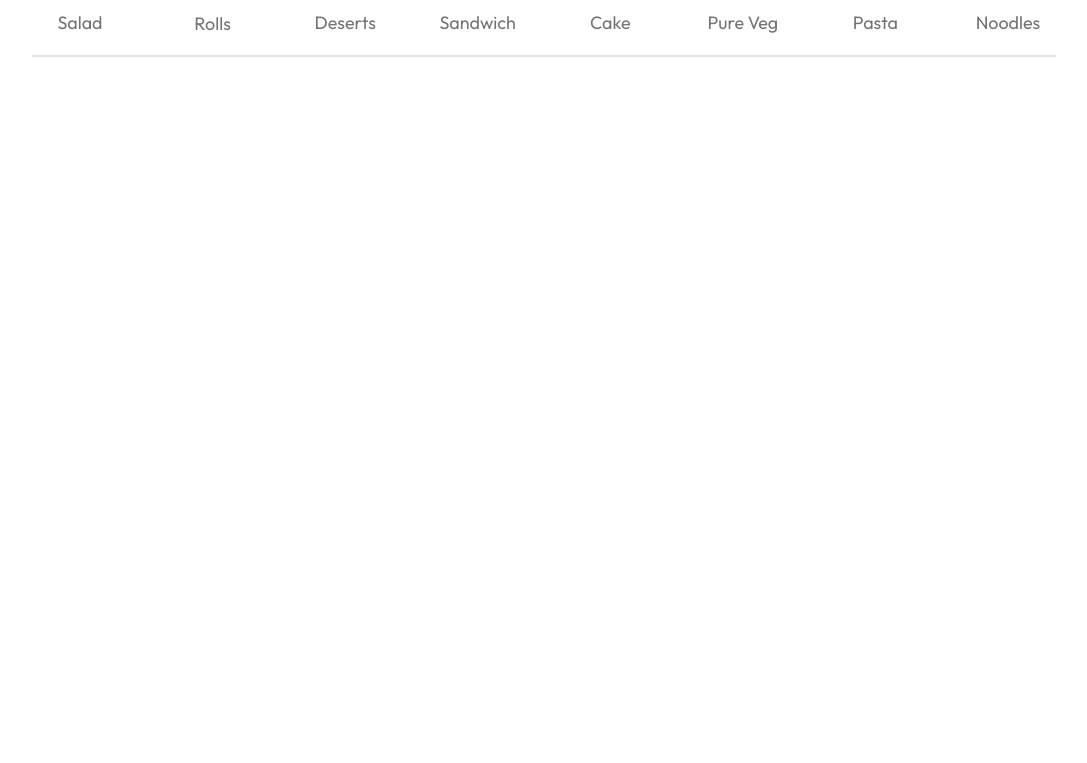
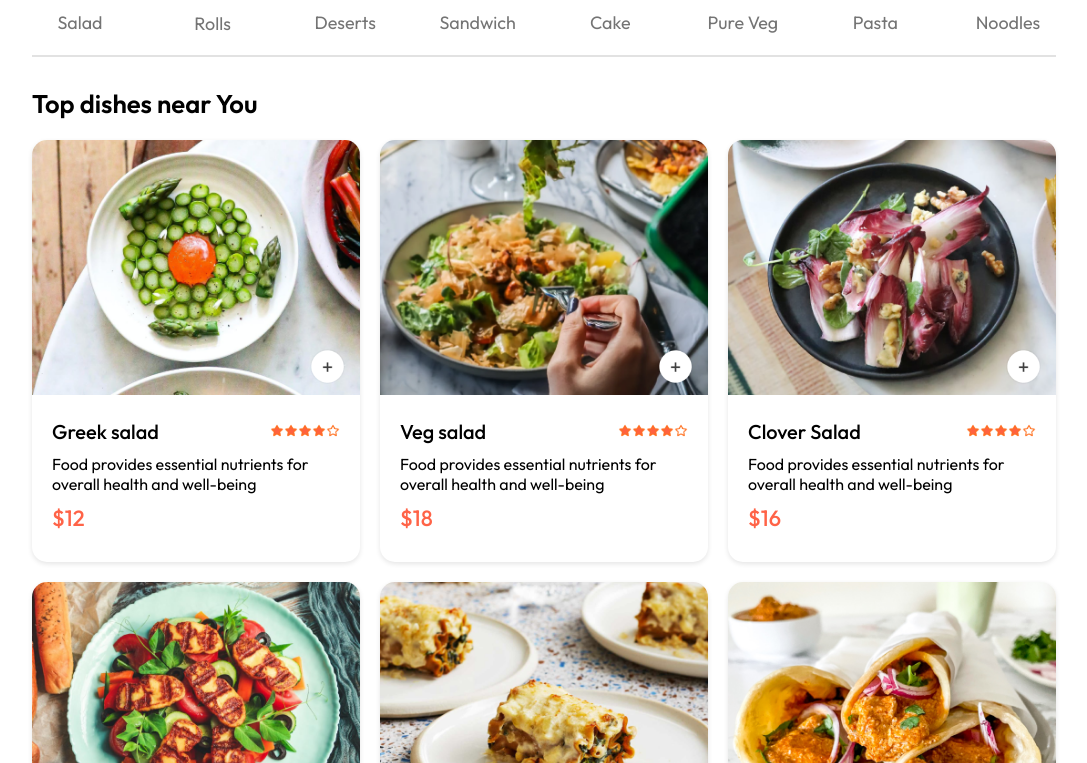
Before and after one commit to Meghna-Saini/Food-Delivery, a React (Vite) app in the folder frontend/: page / in a window 1280 px wide. Shown: the part 717-1480 px from the top of the page, without its empty margins (96-1183 px from the left). Before the commit the page ends 800 px from the top, so only its background shows below. Built offline with nearby package versions, Linux system fonts and the light colour scheme.

Commit message:
Food Items added

```diff
--- a/frontend/src/components/ExploreMenu/ExploreMenu.css
+++ b/frontend/src/components/ExploreMenu/ExploreMenu.css
@@ -42,3 +42,7 @@
   background-color: #e2e2e2;
   border: none;
 }
+.explore-menu-list-item .active{
+  border: 4px solid tomato;
+  padding: 2px;
+}
--- a/frontend/src/components/ExploreMenu/ExploreMenu.jsx
+++ b/frontend/src/components/ExploreMenu/ExploreMenu.jsx
@@ -1,7 +1,7 @@
 import React from 'react'
 import './ExploreMenu.css'
 import {menu_list} from '../../assets/assets'
-const ExploreMenu = () => {
+const ExploreMenu = ({category, setCategory}) => {
   return (
     <div className='explore-menu' id='explore-menu'>
       <h1>Explore our Menu</h1>
@@ -9,8 +9,8 @@ const ExploreMenu = () => {
       <div className="explore-menu-list">
         {menu_list.map((item, index) => {
           return (
-            <div key={index} className="explore-menu-list-item">
-              <img src={item.menu_image} alt={item.name} />
+            <div onClick={() => setCategory(prev => prev === item.menu_name ? "All" : item.menu_name)}  key={index} className="explore-menu-list-item">
+              <img className={category === item.menu_name ? "active" : ""} src={item.menu_image} alt={item.name} />
 
               <p>{item.menu_name}</p>
 
--- /dev/null
+++ b/frontend/src/components/FoodDisplay/FoodDisplay.css
@@ -0,0 +1,14 @@
+.food-display{
+  margin-top: 30px;
+
+}
+.food-display h2{
+  font-size: max(2vw, 24px);
+  font-weight: 600;
+}
+.food-display-list{
+  display: grid;
+  grid-template-columns: repeat(auto-fit, minmax(250px, 1fr));
+  margin-top: 20px;
+  gap: 20px;
+}
--- /dev/null
+++ b/frontend/src/components/FoodDisplay/FoodDisplay.jsx
@@ -0,0 +1,24 @@
+import React,{useContext} from 'react'
+import './FoodDisplay.css'
+import { StoreContext } from '../../context/StoreContext'
+import FoodItem from '../FoodItem/FoodItem'
+
+const FoodDisplay = ({category}) => {
+
+  const {food_list} = useContext(StoreContext)
+
+  return (
+    <div className='food-display' id='food-display'>
+      <h2>Top dishes near You</h2>
+      <div className="food-display-list">
+        {food_list.map((item, index) => {
+
+          return <FoodItem key={index} id={item._id} name={item.name} price={item.price} description={item.description} image={item.image}/>
+
+        })}
+      </div>
+    </div>
+  )
+}
+
+export default FoodDisplay
--- /dev/null
+++ b/frontend/src/components/FoodItem/FoodItem.css
@@ -0,0 +1,67 @@
+.food-item{
+  width: 100%;
+  margin:auto;
+  border-radius: 15px;
+  box-shadow: 0 2px 5px rgba(0,0,0,0.1);
+  transition: 0.3s;
+  animation: fadeIn 1s;
+}
+.food-item-image{
+  width: 100%;
+  border-top-left-radius: 15px;
+  border-top-right-radius: 15px;
+
+}
+.food-item-info{
+  padding: 20px;
+}
+.food-item-name-rating{
+  display: flex;
+  justify-content: space-between;
+  align-items: center;
+  margin-bottom: 10px;
+}
+.food-item-name-rating p{
+  font-size: 20px;
+  font-weight:500;
+}
+.food-item-name-rating img{
+  width:70px;
+}
+.food-item-desc{
+  color:#676767;
+  font-size: 12px;
+}
+.food-item-price{
+  color: tomato;
+  margin: 10px 0;
+  font-size: 22px;
+  font-weight: 500;
+}
+.food-item-image-container{
+  position: relative;
+
+}
+.food-item-image-container .add{
+  width: 35px;
+  position: absolute;
+  bottom: 15px;
+  right: 15px;
+  cursor: pointer;
+  border-radius: 50%;
+}
+.food-item-counter{
+  position: absolute;
+  bottom: 15px;
+  right: 15px;
+  display: flex;
+  align-items: center;
+  gap: 10px;
+  padding: 6px;
+  background-color: #fff;
+  border-radius: 50px;
+
+}
+.food-item-counter img{
+  width: 20px;
+}
--- /dev/null
+++ b/frontend/src/components/FoodItem/FoodItem.jsx
@@ -0,0 +1,44 @@
+import React , {useContext}from 'react'
+import './FoodItem.css'
+import { assets } from '../../assets/assets'
+import { StoreContext } from '../../context/StoreContext'
+
+const FoodItem = ({id,name,price,description,image}) => {
+
+  const {cartItems, addToCart, removeFromCart} =useContext(StoreContext);
+
+
+  return (
+
+    <div className='food-item' >
+      <div className="food-item-image-container">
+        <img className="food-item-image" src={image} alt=" " />
+
+        {
+          !cartItems[id] ? <img className='add' onClick={() => addToCart(id)} src={assets.add_icon_white} alt =""/> :
+          <div className='food-item-counter'>
+
+            <img src={assets.remove_icon_red} onClick={() => removeFromCart(id)} alt=""/>
+
+            <p>{cartItems[id]}</p>
+
+            <img src={assets.add_icon_green} alt="" onClick={() => addToCart(id)}/>
+          </div>
+        }
+
+      </div>
+
+      <div className="food-item-info">
+       <div className="food-item-name-rating">
+        <p>{name}</p>
+        <img src= {assets.rating_starts} alt=""/>
+       </div>
+        <p className='food-item-description'>{description}</p>
+        <p className='food-item-price'>${price}</p>
+      </div>
+    </div>
+
+  )
+}
+
+export default FoodItem
--- /dev/null
+++ b/frontend/src/context/StoreContext.jsx
@@ -0,0 +1,42 @@
+import {createContext} from 'react';
+import {food_list}  from '../assets/assets'
+import React, { useState, useEffect } from 'react'
+
+export const StoreContext  = createContext(null)
+
+const StoreContextProvider = (props) => {
+
+const [cartItems, setCartItems] = useState({food_list});
+
+const addToCart = (itemId) => {
+        if(!cartItems[itemId]){
+                setCartItems((prev) => ({...prev, [itemId]: 1}))
+        } else {
+                setCartItems((prev) => ({...prev, [itemId]: prev[itemId] + 1}))
+        }
+}
+const removeFromCart = (itemId) => {
+        setCartItems((prev) => ({...prev, [itemId]: prev[itemId] - 1}))
+}
+
+   useEffect(() => {
+        console.log(cartItems);
+   },[cartItems])
+
+
+       const ContextValue = {
+        food_list,
+        cartItems,
+        setCartItems,
+        addToCart,
+        removeFromCart
+       }
+
+
+        return (
+                <StoreContext.Provider value={ContextValue}>
+                        {props.children}
+                </StoreContext.Provider>
+        )
+}
+export default StoreContextProvider;
--- a/frontend/src/main.jsx
+++ b/frontend/src/main.jsx
@@ -3,9 +3,14 @@ import  ReactDOM from 'react-dom/client'
 import './index.css'
 import App from './App.jsx'
 import { BrowserRouter } from 'react-router-dom'
+import  StoreContextProvider from './context/StoreContext.jsx'
 
 ReactDOM.createRoot(document.getElementById('root')).render(
-  <BrowserRouter><App /> </BrowserRouter>
+  <BrowserRouter>
+  <StoreContextProvider>
+    <App />
+    </StoreContextProvider>
+  </BrowserRouter>
 
 
 )
--- a/frontend/src/pages/home/home.jsx
+++ b/frontend/src/pages/home/home.jsx
@@ -1,12 +1,17 @@
-import React from 'react'
+import React,{useState} from 'react'
+import FoodDisplay from '../../components/FoodDisplay/FoodDisplay'
 import Header from '../../components/Header/Header'
 import ExploreMenu from '../../components/ExploreMenu/ExploreMenu'
 import './home.css'
 const Home = () => {
+
+  const [category, setCategory] =  useState("All");
+
   return (
     <div>
       <Header/>
-      <ExploreMenu/>
+      <ExploreMenu category={category} setCategory={setCategory}/>
+      <FoodDisplay category={category}/>
     </div>
   )
 }
```
